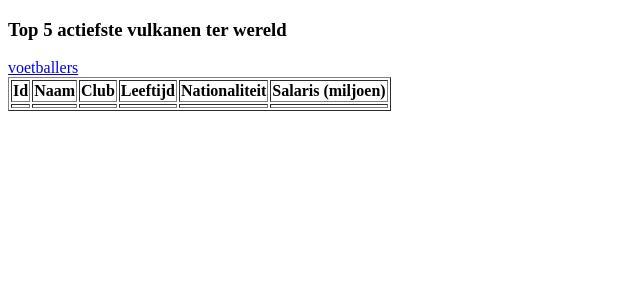
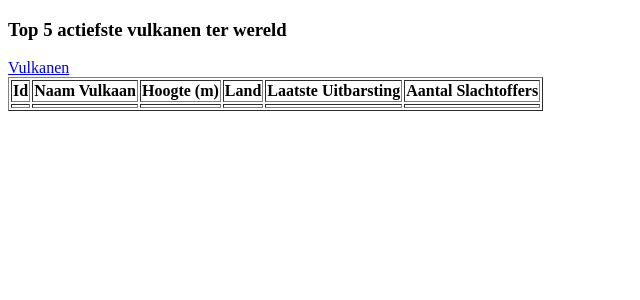
Before and after one commit to vincent-lang/mvc-oop-toets-335479, a PHP site: page / in a window 1280 px wide. Shown: the top 300 px of the page, without its empty margins (0-640 px from the left). Run offline with PHP 8.4, Linux system fonts and the light colour scheme; data that the repository does not hold is empty; a stand-in replaces the project's code that opens the database connection; some libraries are stand-ins or nearby versions.

Commit message:
eight commit

```diff
--- a/app/controllers/Home.php
+++ b/app/controllers/Home.php
@@ -2,11 +2,12 @@
 
 class Home extends BaseController
 {
-    public function index($name = NULL,$hoogte = NULL,$land = NULL,$jaarlaatsteuitbarsting = NULL,$aantalslachtoffers = NULL)
+    public function index($id = NULL,$name = NULL,$hoogte = NULL,$land = NULL,$jaarlaatsteuitbarsting = NULL,$aantalslachtoffers = NULL)
     {
 
         $data = [
             'title' => 'Top 5 actiefste vulkanen ter wereld',
+            'id'    => $id,
             'name'  => $name,
             'hoogte'  => $hoogte,
             'land'=> $land,
--- a/app/models/VulkaanModel.php
+++ b/app/models/VulkaanModel.php
@@ -17,7 +17,7 @@ class VulkaanModel
                        ,Land
                        ,JaarLaatsteUitbarsting
                        ,AantalSlachtoffers
-                FROM   Vulkaan";
+                FROM   Vulkaan ORDER BY Id DESC";
 
         $this->db->query($sql);
         return $this->db->resultSet();
--- a/app/views/home/index.php
+++ b/app/views/home/index.php
@@ -1,35 +1,38 @@
 <!DOCTYPE html>
 <html lang="en">
+
 <head>
     <meta charset="UTF-8">
     <meta http-equiv="X-UA-Compatible" content="IE=edge">
     <meta name="viewport" content="width=device-width, initial-scale=1.0">
     <title>Document</title>
 </head>
+
 <body>
     <h3><?= $data['title']; ?></h3>
-    <a href="<?= URLROOT; ?>/voetbal/index">voetballers</a>
+    <a href="<?= URLROOT; ?>/vulkaan/index">Vulkanen</a>
 
     <table border="1">
         <thead>
             <th>Id</th>
-            <th>Naam</th>
-            <th>Club</th>
-            <th>Leeftijd</th>
-            <th>Nationaliteit</th>
-            <th>Salaris (miljoen)</th>
+            <th>Naam Vulkaan</th>
+            <th>Hoogte (m)</th>
+            <th>Land</th>
+            <th>Laatste Uitbarsting</th>
+            <th>Aantal Slachtoffers</th>
         </thead>
         <tbody>
-    	    <tr>
+            <tr>
                 <td><?= $data['id']; ?></td>
                 <td><?= $data['name']; ?></td>
-                <td><?= $data['club']; ?></td>
-                <td><?= $data['leeftijd']; ?></td>
-                <td><?= $data['nationaliteit']; ?></td>
-                <td><?= $data['salaris']; ?></td>
+                <td><?= $data['hoogte']; ?></td>
+                <td><?= $data['land']; ?></td>
+                <td><?= $data['jaarlaatsteuitbarsting']; ?></td>
+                <td><?= $data['aantalslachtoffers']; ?></td>
             </tr>
         </tbody>
     </table>
 
 </body>
+
 </html>
```
Also changed, not shown: app/views/voetbal/index.php (deleted, +0 -28 lines).
